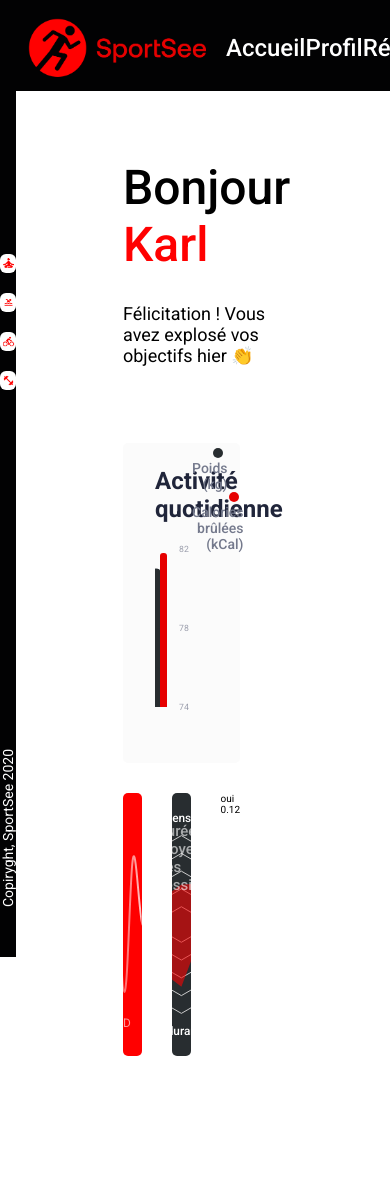
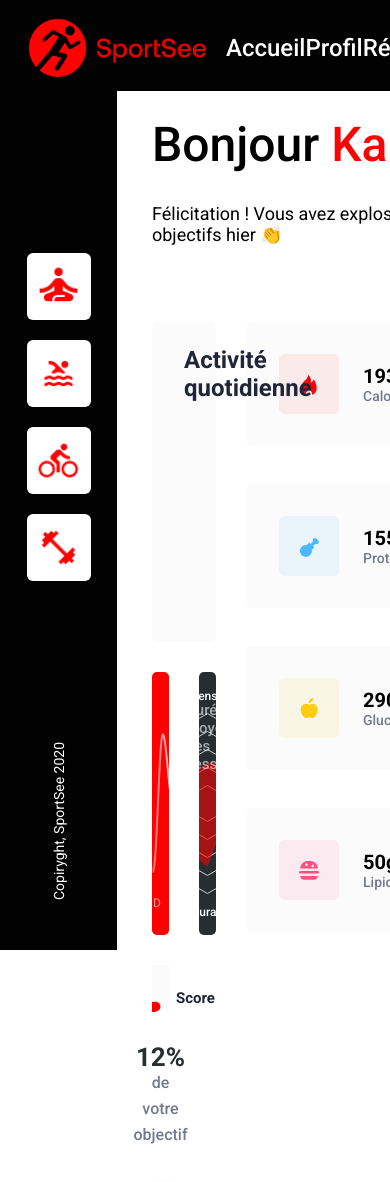
Before and after one commit to FabKaiz/project-12-sportsee, a React (Vite) app: page /user/mock in a window 390 px wide. Shown: the top 1182 px of the page. Before the commit the page ends 1058 px from the top, so only its background shows below. Built offline with nearby package versions, Linux system fonts and the light colour scheme.

Commit message:
Session chart + Card chart + started media queries

```diff
--- /dev/null
+++ b/src/components/cardChart/CardChart.jsx
@@ -0,0 +1,51 @@
+import styles from './cardChart.module.scss'
+import { useEffect, useState } from "react";
+
+import CaloriesIcon from '/assets/calories-icon.png?url'
+import ProteinIcon from '/assets/protein-icon.png?url'
+import CarbohydrateIcon from '/assets/carbs-icon.png?url'
+import LipidIcon from '/assets/fat-icon.png?url'
+
+const CardChart = ({data}) => {
+  const [valueUnit, setValueUnit] = useState('g')
+  const [translatedData, setTranslatedData] = useState(null)
+  const [cardIcon, setCardIcon] = useState(CaloriesIcon)
+
+  useEffect(() => {
+    const translateDataAndSetIcon = () => {
+      switch (data[0]) {
+        case 'calorieCount':
+          setValueUnit('kCal')
+          return 'Calories'
+        case 'proteinCount':
+          setCardIcon(ProteinIcon)
+          return 'Protéines'
+        case 'carbohydrateCount':
+          setCardIcon(CarbohydrateIcon)
+          return 'Glucides'
+        case 'lipidCount':
+          setCardIcon(LipidIcon)
+          return 'Lipides'
+        default:
+          return data[0]
+      }
+    }
+    setTranslatedData(translateDataAndSetIcon())
+  }, [data])
+
+  return (
+      <div className={styles.cardChart_container}>
+        <div className={styles.cardChart_icon}>
+          <img src={cardIcon} alt={`${translatedData}`} />
+        </div>
+        <div className={styles.cardChart_text}>
+          <span className={styles.value}>
+          {data[1]}{valueUnit}
+          </span>
+          <div className={styles.cardChart_type}>{translatedData}</div>
+        </div>
+      </div>
+  );
+};
+
+export default CardChart;
--- /dev/null
+++ b/src/components/cardChart/cardChart.module.scss
@@ -0,0 +1,27 @@
+@import '../../styles/global/_helpers';
+
+.cardChart_container {
+    padding: 3.2rem;
+    background-color: #FBFBFB;
+    border-radius: 5px;
+    display: flex;
+    align-items: center;
+    min-width: 257px;
+
+    .cardChart_icon {
+        width: 6rem;
+        height: 6rem;
+        margin-right: 2.4rem;
+    }
+
+    .value {
+        font-size: 2rem;
+        font-weight: $weight-bold;
+    }
+
+    .cardChart_type {
+        font-size: 1.4rem;
+        font-weight: $weight-medium;
+        color: #74798C;
+    }
+}
--- a/src/components/scoreChart/ScoreChart.jsx
+++ b/src/components/scoreChart/ScoreChart.jsx
@@ -1,16 +1,43 @@
 import styles from './scoreChart.module.scss'
-
+import { RadialBar, RadialBarChart, ResponsiveContainer } from "recharts";
 
 const ScoreChart = ({averageSession}) => {
-  console.log(averageSession)
-
-  const score = averageSession.score || averageSession.todayScore
+  const score = averageSession?.score || averageSession?.todayScore
+  const dataArray = [{name: 'score', value: score}]
 
   return (
       <div>
         {score && (
             <div className={styles.score__container}>
-              oui {score}
+              <h3 className={styles.title}>Score</h3>
+              <ResponsiveContainer width="100%" height="100%" className={styles.chartContainer}>
+                <RadialBarChart
+                    innerRadius="0%"
+                    outerRadius="0%"
+                    data={dataArray}
+                    startAngle={90}
+                    endAngle={450}
+                >
+                  <RadialBar
+                      data={[{value: 1}]}
+                      dataKey="value"
+                      barSize={180}
+                      fill="#FFF"
+                  />
+                  <RadialBar
+                      dataKey="value"
+                      barSize={10}
+                      cornerRadius={100}
+                      fill="#FF0000"
+                  />
+                </RadialBarChart>
+              </ResponsiveContainer>
+              <div className={styles.score_label}>
+                <p className={styles.percent}>
+                  {score && score * 100}%
+                </p>
+                <p className={styles.label_text}>de votre <br />objectif</p>
+              </div>
             </div>
         )}
       </div>
--- a/src/components/scoreChart/scoreChart.module.scss
+++ b/src/components/scoreChart/scoreChart.module.scss
@@ -1 +1,41 @@
 @import '../../styles/global/_helpers';
+
+.score__container {
+    width: 100%;
+    height: 100%;
+    position: relative;
+    background-color: #FBFBFB;
+
+    .title {
+        position: absolute;
+        top: 2.4rem;
+        left: 2.4rem;
+        color: #20253A;
+        font-size: 1.5rem;
+        letter-spacing: 0;
+    }
+}
+
+
+.score_label {
+    position: absolute;
+    top: 50%;
+    left: 50%;
+    transform: translate(-50%, -50%);
+
+    .percent {
+        color: #282D30;
+        line-height: 26px;
+        font-size: 2.6rem;
+        text-align: center;
+        font-weight: $weight-bold;
+    }
+
+    .label_text {
+        font-size: 1.6rem;
+        line-height: 2.6rem;
+        font-weight: $weight-medium;
+        text-align: center;
+        color: #74798C;
+    }
+}
--- a/src/components/sidebar/sidebar.module.scss
+++ b/src/components/sidebar/sidebar.module.scss
@@ -3,7 +3,7 @@
 .sidebar {
     @include flex(column, flex-end, center);
     background: $black;
-    width: 117px;
+    min-width: 117px;
     min-height: calc(100vh - 9.1rem);
     padding-bottom: 5rem;
 
--- a/src/pages/user/UserPage.jsx
+++ b/src/pages/user/UserPage.jsx
@@ -11,6 +11,7 @@ import ActivityChart from "../../components/activityChart/ActivityChart.jsx";
 import SessionChart from "../../components/sessionChart/SessionChart.jsx";
 import PerformanceChart from "../../components/performanceChart/PerformanceChart.jsx";
 import ScoreChart from "../../components/scoreChart/ScoreChart.jsx";
+import CardChart from "../../components/cardChart/CardChart.jsx";
 
 const UserPage = ({user}) => {
   const {userId} = useParams();
@@ -57,6 +58,9 @@ const UserPage = ({user}) => {
               </div>
             </div>
             <div className={styles.dashboard__right}>
+              {userMainData?.keyData && Object.entries(userMainData.keyData).map((data, index) => {
+                return <CardChart key={index} data={data} />
+              })}
             </div>
           </div>
 
--- a/src/pages/user/userPage.module.scss
+++ b/src/pages/user/userPage.module.scss
@@ -4,8 +4,12 @@
     display: flex;
 
     main {
-        margin: 6.8rem 10.7rem 0;
+        margin: 2.5rem 3.5rem 0;
         width: 100%;
+
+        @include media-up(lg) {
+            margin: 6.8rem 10.7rem 2rem;
+        }
 
         .intro {
             .title,
@@ -31,23 +35,31 @@
             width: 100%;
             height: auto;
             display: flex;
+            gap: 3.1rem;
 
             .dashboard__left {
-                width: 70%;
-                height: 70vh;
+                width: calc(100% - 280px);
+                min-height: 70vh;
             }
 
             .dashboard__right {
-                width: 30%;
-                height: 70vh;
+                display: flex;
+                flex-direction: column;
+                gap: 3.8rem;
+                margin-top: 7.7rem;
             }
 
             .chart__bottom {
                 display: grid;
                 gap: 3rem;
-                grid-template-columns: repeat(3, 1fr);
-                height: 100%;
-                max-height: 263px;
+                grid-template-columns: repeat(2, 1fr);
+                grid-template-rows: repeat(2, 263px);
+
+                @include media-up(lg) {
+                    max-height: 263px;
+                    grid-template-columns: repeat(3, 1fr);
+                    grid-template-rows: 263px;
+                }
 
             }
         }
--- a/src/styles/main.scss
+++ b/src/styles/main.scss
@@ -4,7 +4,7 @@
     display: flex;
 
     .outlet {
-        flex: 1;
+        width: 100%;
     }
 }
 
@@ -12,6 +12,10 @@
     vertical-align: unset !important;
 }
 
+.recharts-default-legend {
+    padding-top: 2.4rem !important;
+}
+
 .recharts-wrapper {
     position: unset !important;
 }
```
Also changed, not shown: src/components/cardChart/cardChart.jsx (added).
